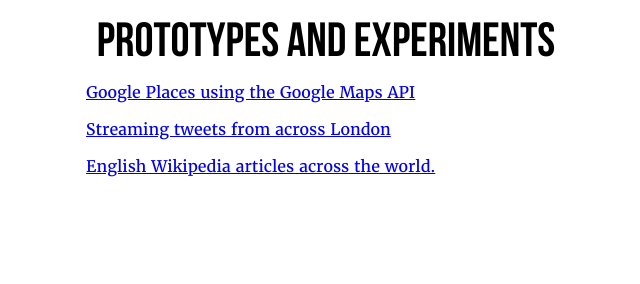
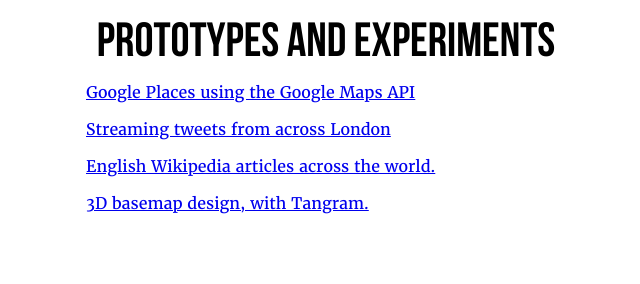
Before and after one commit to casa-dv/flask-casa-dv, a Flask app: page / in a window 1280 px wide. Shown: the part 516-800 px from the top of the page, without its empty margins (314-954 px from the left). Run offline with Flask 2, Linux system fonts and the light colour scheme; some libraries are stand-ins or nearby versions.

Commit message:
add tangram link to homepage

```diff
--- a/app/templates/index.html
+++ b/app/templates/index.html
@@ -26,6 +26,7 @@
     <p><a href="/static/google-places/index.html">Google Places using the Google Maps API</a></p>
     <p><a href="http://casa-dv.made-by-tom.co.uk/twitter_stream">Streaming tweets from across London</a></p>
     <p><a href="http://casa-dv.made-by-tom.co.uk/wikipedia_map">English Wikipedia articles across the world.</a></p>
+    <p><a href="/static/tangram-basemap/index.html">3D basemap design, with Tangram.</a></p>
 </article>
 </body>
 </html>
```
